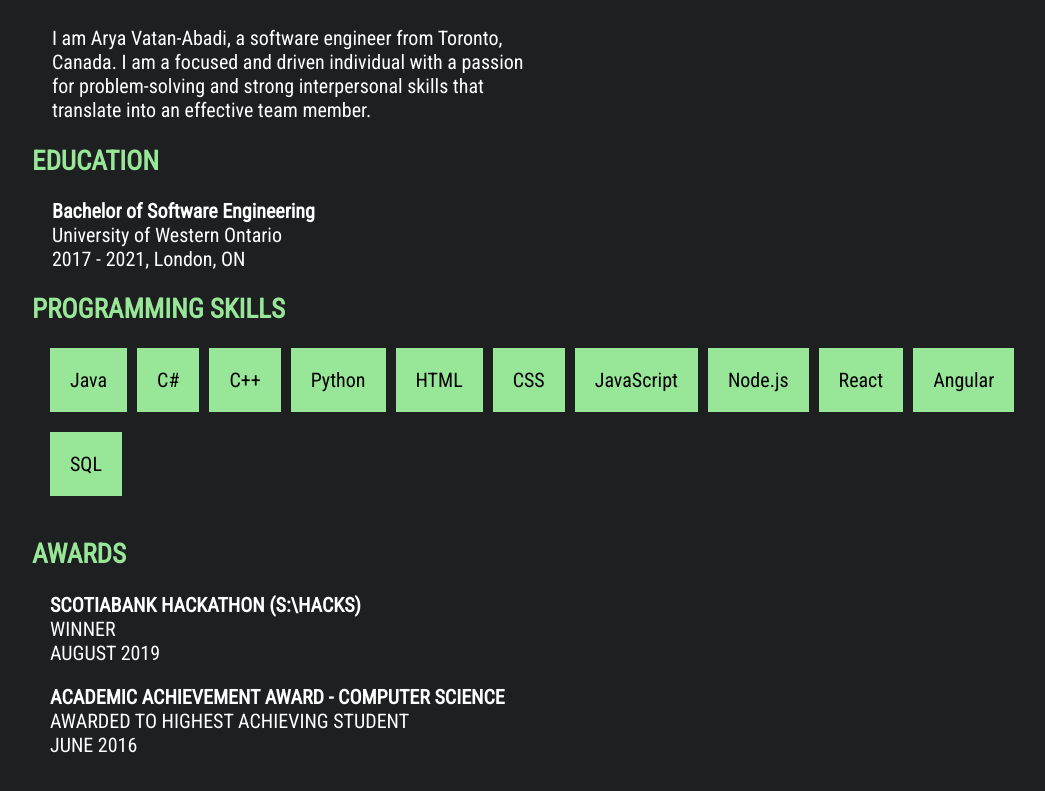
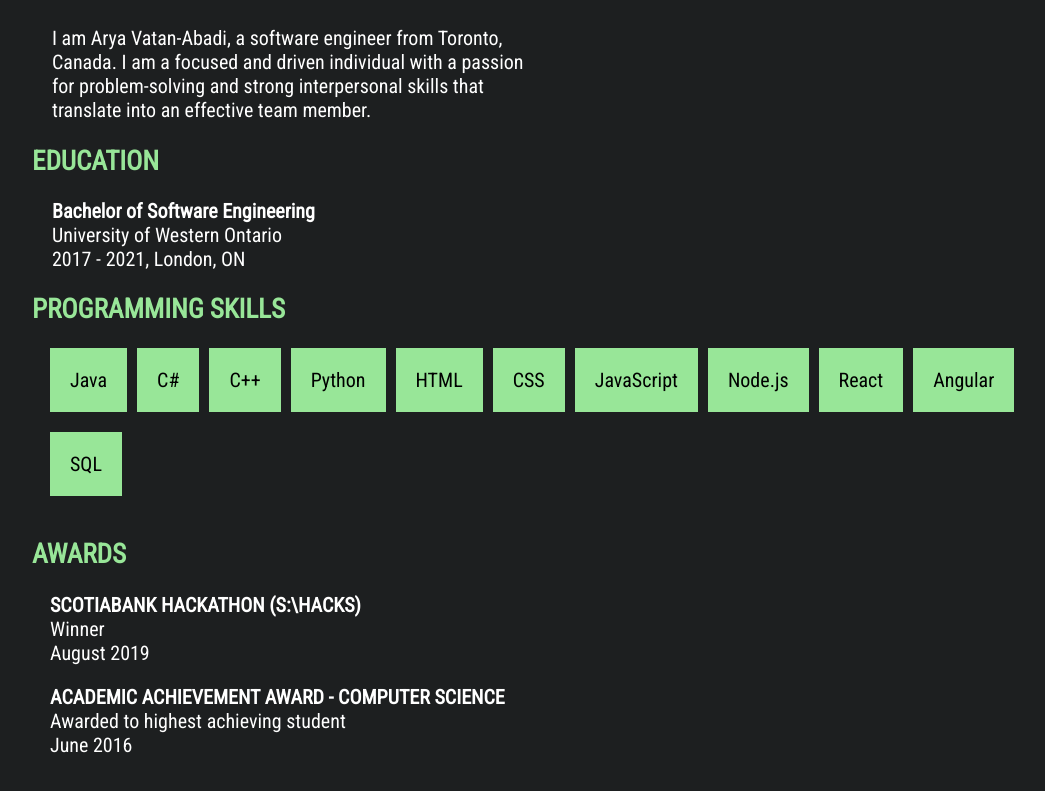
Before and after one commit to aryavatan/aryavatan.github.io, an Angular app: page /about in a window 1280 px wide. Shown: the part 510-1301 px from the top of the page, without its empty margins (96-1141 px from the left). Built offline with nearby package versions, Linux system fonts and the light colour scheme.

Commit message:
Experience component generated

```diff
--- a/src/app/about/about.component.html
+++ b/src/app/about/about.component.html
@@ -46,13 +46,13 @@
     <ul>
         <li>
             <b>SCOTIABANK HACKATHON (S:\HACKS)</b><br>
-            WINNER <br>
-            AUGUST 2019
+            Winner <br>
+            August 2019
         </li>
         <li>
             <b>ACADEMIC ACHIEVEMENT AWARD - COMPUTER SCIENCE</b><br>
-            AWARDED TO HIGHEST ACHIEVING STUDENT<br>
-            JUNE 2016
+            Awarded to highest achieving student<br>
+            June 2016
         </li>
     </ul>
 </div>
--- a/src/app/app.module.ts
+++ b/src/app/app.module.ts
@@ -5,12 +5,14 @@
 import { AppComponent } from './app.component';
 import { HomeComponent } from './home/home.component';
 import { AboutComponent } from './about/about.component';
+import { ExperienceComponent } from './experience/experience.component';
 
 @NgModule({
   declarations: [
     AppComponent,
     HomeComponent,
-    AboutComponent
+    AboutComponent,
+    ExperienceComponent
   ],
   imports: [
     BrowserModule,
--- /dev/null
+++ b/src/app/experience/experience.component.html
@@ -0,0 +1 @@
+<p>experience works!</p>
--- /dev/null
+++ b/src/app/experience/experience.component.ts
@@ -0,0 +1,15 @@
+import { Component, OnInit } from '@angular/core';
+
+@Component({
+  selector: 'app-experience',
+  templateUrl: './experience.component.html',
+  styleUrls: ['./experience.component.scss']
+})
+export class ExperienceComponent implements OnInit {
+
+  constructor() { }
+
+  ngOnInit() {
+  }
+
+}
```
Also changed, not shown: src/app/experience/experience.component.scss (added), 1 other file (tests, documents, lock files or other folders).
